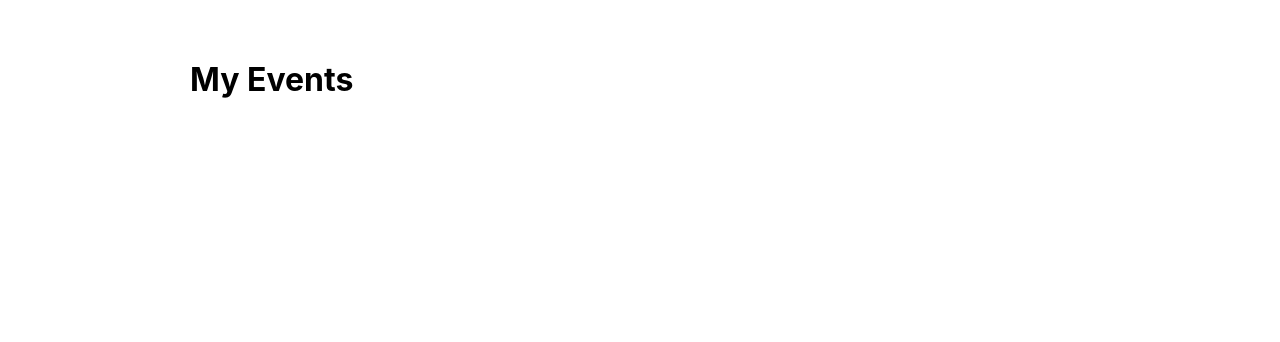
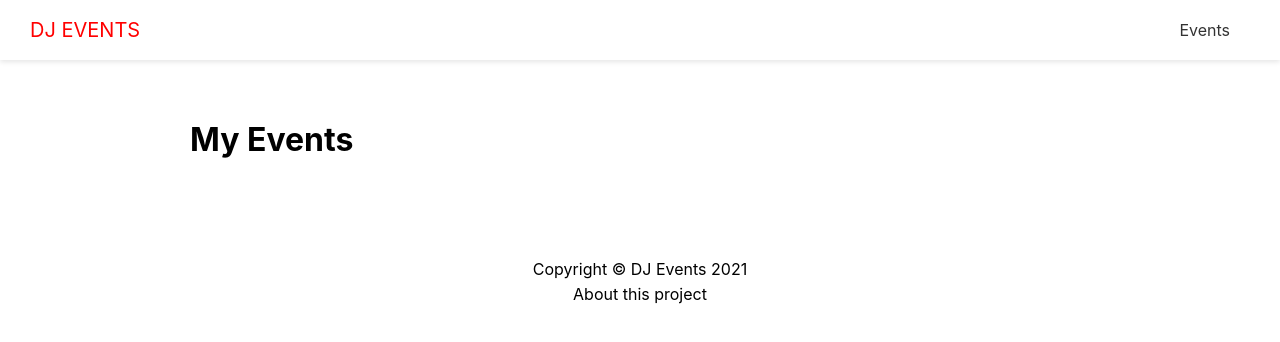
Before and after one commit to WijiPe/dj-events-frontend, a Next.js app: page /events in a window 1280 px wide. Shown: the top 342 px of the page. Built offline with nearby package versions, Linux system fonts and the light colour scheme.

Commit message:
Header and Footer

```diff
--- /dev/null
+++ b/components/Footer.js
@@ -0,0 +1,12 @@
+import Link from "next/link"
+import styles from "../styles/Footer.module.css"
+
+export default function Footer() {
+    return (
+        <footer className={styles.footer}>
+            <p>Copyright &copy; DJ Events 2021</p>
+            <Link href="/about">About this project</Link>
+        </footer>
+
+    )
+}
--- /dev/null
+++ b/components/Header.js
@@ -0,0 +1,24 @@
+import Link from "next/link"
+import styles from "../styles/Header.module.css"
+
+export default function Header() {
+    return (
+        <header className={styles.header}>
+            <div className={styles.logo}>
+                <Link href="/">
+                    <a>DJ Events</a>
+                </Link>
+            </div>
+
+            <nav>
+                <ul>
+                    <li>
+                        <Link href="/events">
+                            <a>Events</a>
+                        </Link>
+                    </li>
+                </ul>
+            </nav>
+        </header>
+    )
+}
--- a/components/Layout.js
+++ b/components/Layout.js
@@ -1,4 +1,6 @@
 import Head from "next/head"
+import Header from "./Header"
+import Footer from "./Footer"
 import styles from "../styles/Layout.module.css"
 
 export default function Layout({title, keywords, description, children}) {
@@ -9,10 +11,12 @@
                 <meta name='description' content={description} />
                 <meta name='keywords' content={keywords} />
             </Head>
+
+            <Header />
             <div className={styles.container}>
                 {children}
             </div>
-
+            <Footer />
         </div>
     )
 }
--- /dev/null
+++ b/styles/Footer.module.css
@@ -0,0 +1,8 @@
+.footer {
+    margin: 100px 0 40px;
+    text-align: center;
+  }
+
+  .footer p {
+    margin: 5px 0;
+  }
--- /dev/null
+++ b/styles/Header.module.css
@@ -0,0 +1,56 @@
+.header {
+    display: flex;
+    justify-content: space-between;
+    align-items: center;
+    background: #fff;
+    color: #333;
+    height: 60px;
+    padding: 0 30px;
+    box-shadow: 0 2px 5px rgba(0, 0, 0, 0.1);
+  }
+
+  .header a {
+    color: #333;
+    margin-right: 20px;
+  }
+
+  .header a:hover {
+    color: #000;
+  }
+  .header ul {
+    display: flex;
+    align-items: center;
+    justify-content: center;
+    list-style: none;
+  }
+
+  .logo {
+    color: red;
+    font-size: 20px;
+    text-transform: uppercase;
+  }
+
+  .logo a {
+    color: red;
+  }
+
+  @media (max-width: 768px) {
+    .header {
+      flex-direction: column;
+      height: auto;
+    }
+
+    .header ul {
+      margin: 20px 0;
+      flex-direction: column;
+      text-align: center;
+    }
+
+    .header a {
+      margin-right: 0;
+    }
+
+    .logo {
+      margin: 20px 0;
+    }
+  }
```
